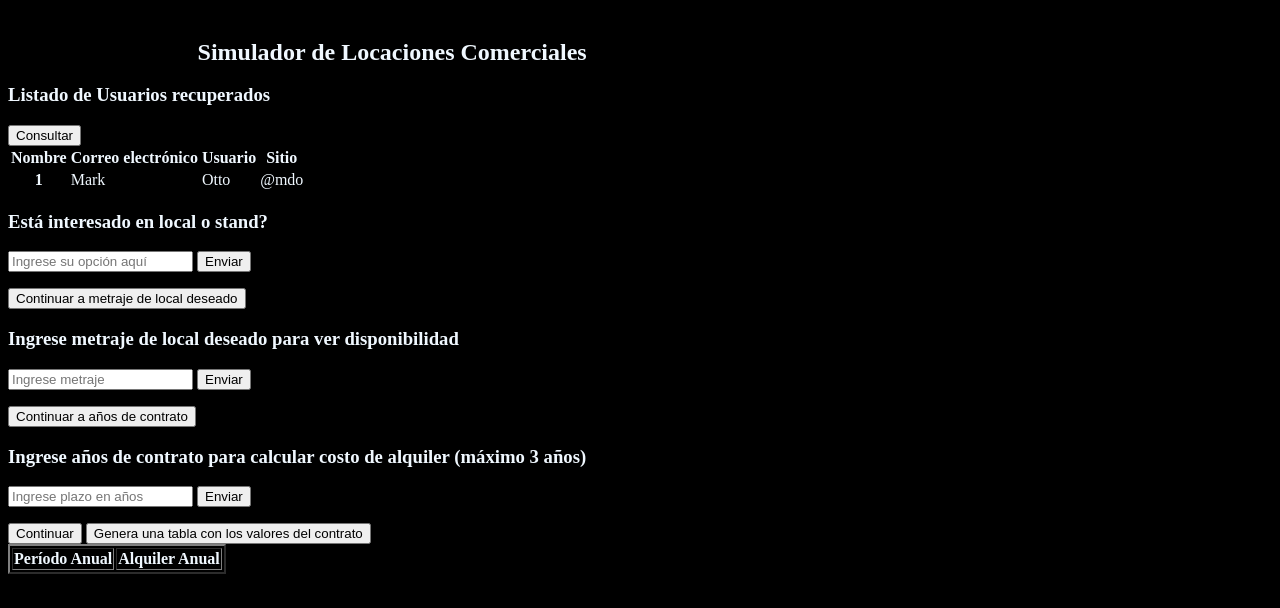
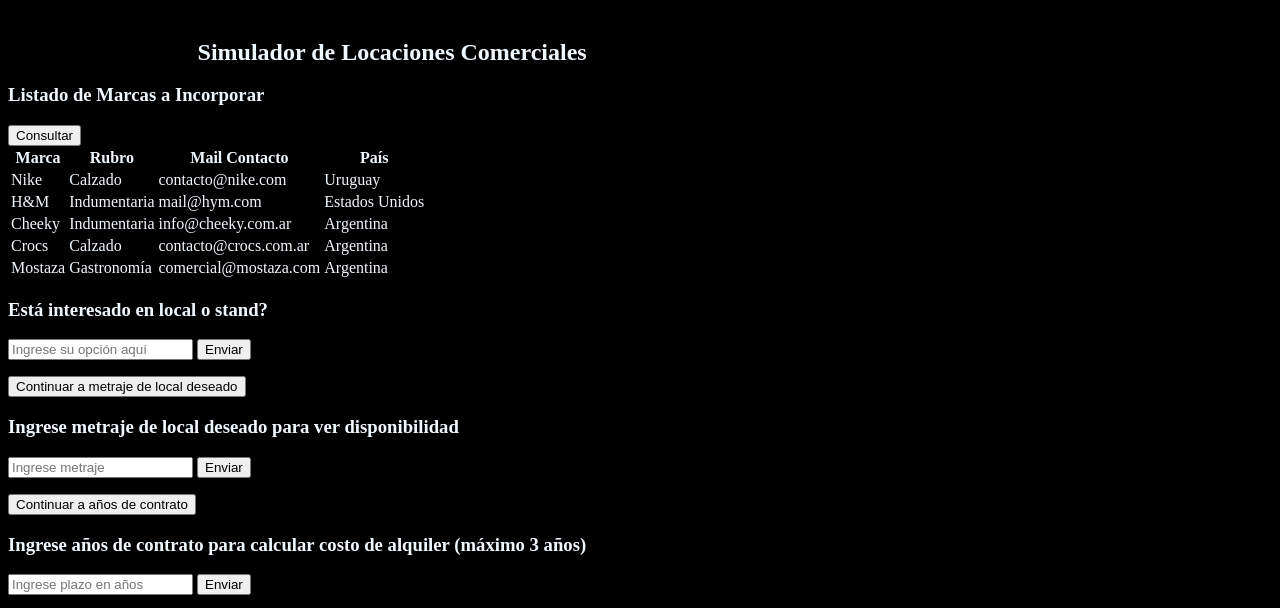
Before and after one commit to pabenda/Pablo-D-Bendayan---Proyecto-Final-Javascript, a plain HTML site: page locaciones.html in a window 1280 px wide. Shown: the part 101-709 px from the top of the page. Drawn offline with nearby package versions, Linux system fonts and the light colour scheme; no server answers.

Commit message:
completo fetch con json local

```diff
--- a/locaciones.html
+++ b/locaciones.html
@@ -19,7 +19,7 @@
         <h1>Simulador de Locaciones Comerciales</h1>
 
         <div class="container">
-            <h3>Listado de Usuarios recuperados</h3>
+            <h3>Listado de Marcas a Incorporar</h3>
 
             <div class="row">
                 <div class="col">
@@ -35,10 +35,10 @@
             <table class="table mt-3">
                 <thead>
                     <tr>
-                        <th scope="col">Nombre</th>
-                        <th scope="col">Correo electrónico</th>
-                        <th scope="col">Usuario</th>
-                        <th scope="col">Sitio</th>
+                        <th scope="col">Marca</th>
+                        <th scope="col">Rubro</th>
+                        <th scope="col">Mail Contacto</th>
+                        <th scope="col">País</th>
                     </tr>
                 </thead>
                 <tbody id="usersTableBody">
--- a/scripts/jslocaciones.js
+++ b/scripts/jslocaciones.js
@@ -6,12 +6,10 @@
 function renderUserDetail(user) {
   let productDetail = document.getElementById("usersTableBody");
   let record = document.createElement("tr");
-  record.innerHTML = `<td>${user.name}</td>
-      <td><a href="mailto:${user.email}?Subject=Lo%20contactamos%20para%20ofrecerle%20un%20curso">${user.email}</a></td>
-      <td>${user.username}</td>
-      <td>
-      <a href="${user.website}" target="_blank">${user.website}</a>
-      </td>`;
+  record.innerHTML = `<td>${user.marca}</td>
+      <td>${user.rubro}</td>
+      <td>${user.mail}</td>
+      <td>${user.pais}</td>`;
   productDetail.appendChild(record);
 }
 
@@ -23,7 +21,7 @@
   });
 }
 
-fetch("https://jsonplaceholder.typicode.com/users")
+fetch('/scripts/marcas.json')
   .then((response) => response.json())
   .then((json) => {
     console.log(json);
--- /dev/null
+++ b/scripts/marcas.json
@@ -0,0 +1,8 @@
+
+[
+    { "marca": "Nike", "rubro": "Calzado", "mail": "contacto@nike.com", "pais": "Uruguay" },
+    { "marca": "H&M", "rubro": "Indumentaria", "mail": "mail@hym.com", "pais": "Estados Unidos" },
+    { "marca": "Cheeky", "rubro": "Indumentaria", "mail": "info@cheeky.com.ar", "pais": "Argentina" },
+    { "marca": "Crocs", "rubro": "Calzado", "mail": "contacto@crocs.com.ar", "pais": "Argentina" },
+    { "marca": "Mostaza", "rubro": "Gastronomía", "mail": "comercial@mostaza.com", "pais": "Argentina" }
+]
```
